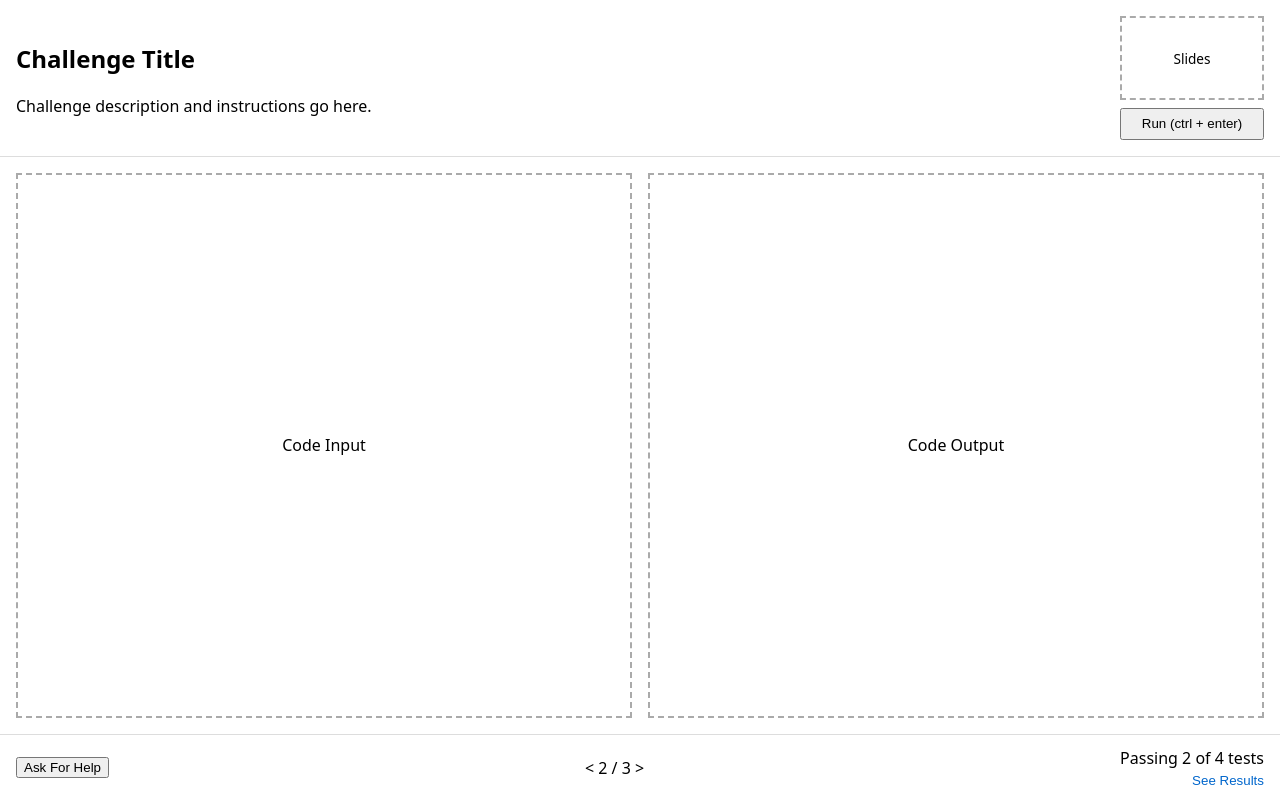
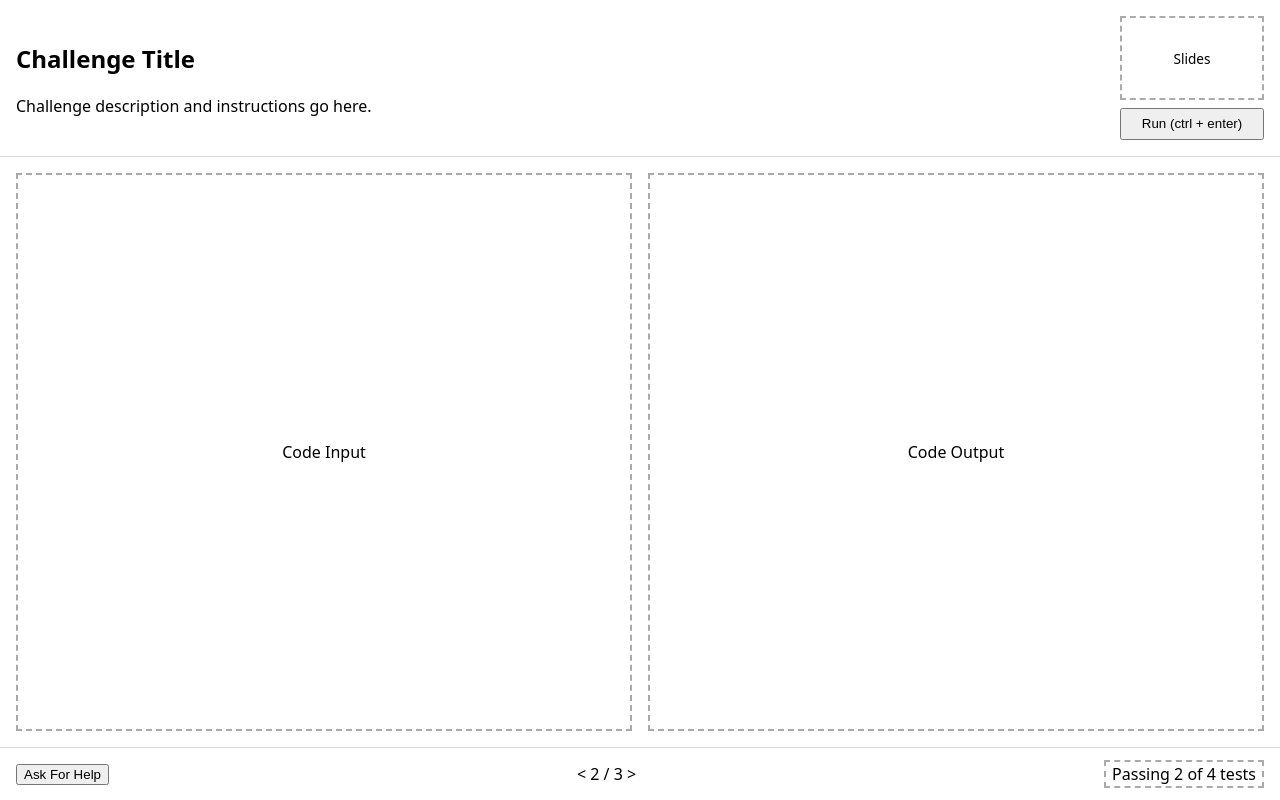
Before and after one commit to milesmercer04/pi-classroom-server, a React app in the folder frontend/: page / in a window 1280 px wide. Both pictures are taken after a click on the button "Go to Challenge". Built offline with nearby package versions, Linux system fonts and the light colour scheme; the HTML template or start-up script is replaced by a standard one.

Commit message:
Collapsed unit test summary and result link in student challenge view into a single button element to decrease clutter in control bar

```diff
--- a/frontend/src/index.css
+++ b/frontend/src/index.css
@@ -110,22 +110,16 @@ Semantic aliases for pane:
   flex-direction: column;
   align-items: flex-end;
   gap: 0.25rem;
-  /* font-size: 0.85rem; */
 }
 
-.test-summary {
-  font-weight: 500;
+.test-status-button {
+  background: none;
+  border: 2px dashed #aaa;
+  padding: 0.4rem 0.75 rem;
+  cursor: pointer;
+  font: inherit;
 }
 
-.results-link {
-  background: none;
-  border: none;
-  padding: 0;
-  color: #0066cc;
-  cursor: pointer;
-  /* font-size: 0.85rem; */
+.test-status-button:hover {
+  background-color: rgba(0, 0, 0, 0.05);
 }
-
-.results-link:hover {
-  text-decoration: underline;
-}
--- a/frontend/src/views/StudentChallengeView.jsx
+++ b/frontend/src/views/StudentChallengeView.jsx
@@ -25,8 +25,9 @@ export default function StudentChallengeView() {
         <button>Ask For Help</button>
         <span>&lt; 2 / 3 &gt;</span>
         <div className="test-status">
-          <div className="test-summary">Passing 2 of 4 tests</div>
-          <button className="results-link">See Results</button>
+          <button className="test-status-button">
+            Passing 2 of 4 tests
+          </button>
         </div>
       </footer>
     </main>
```
